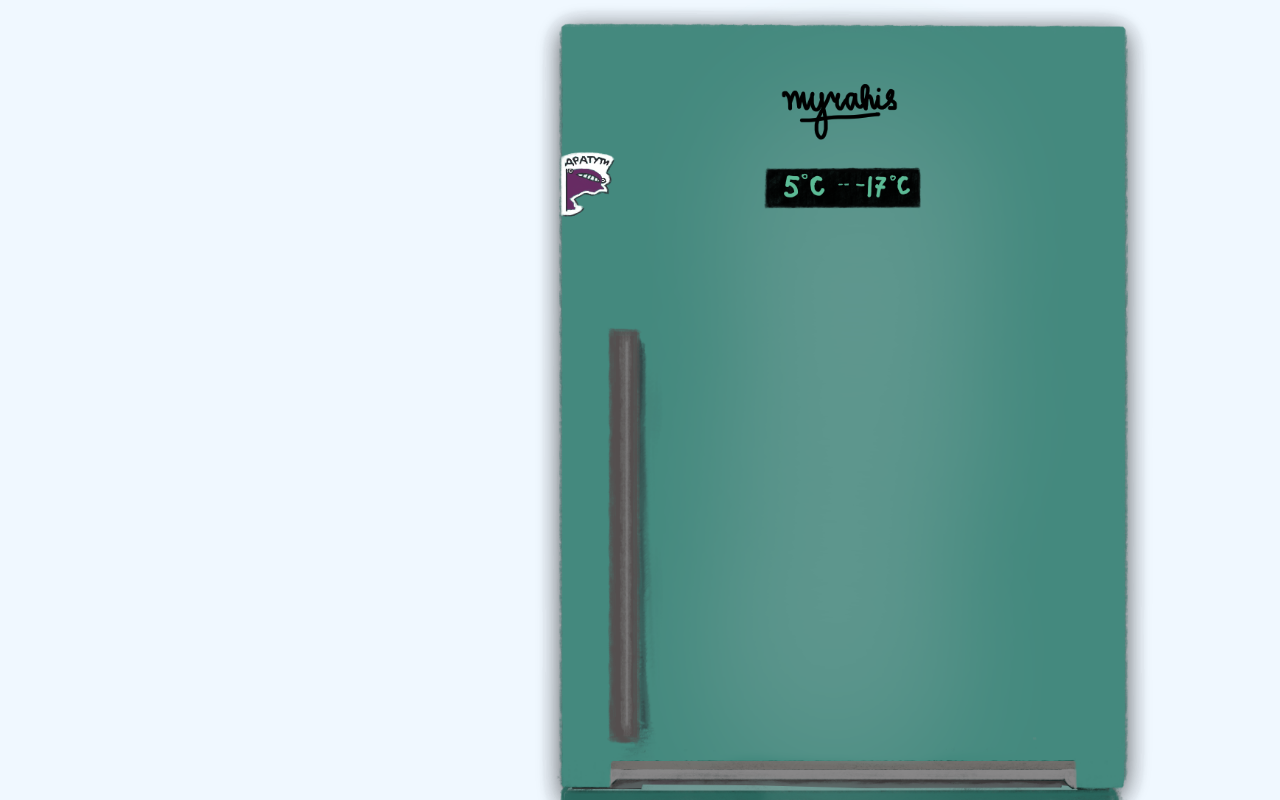
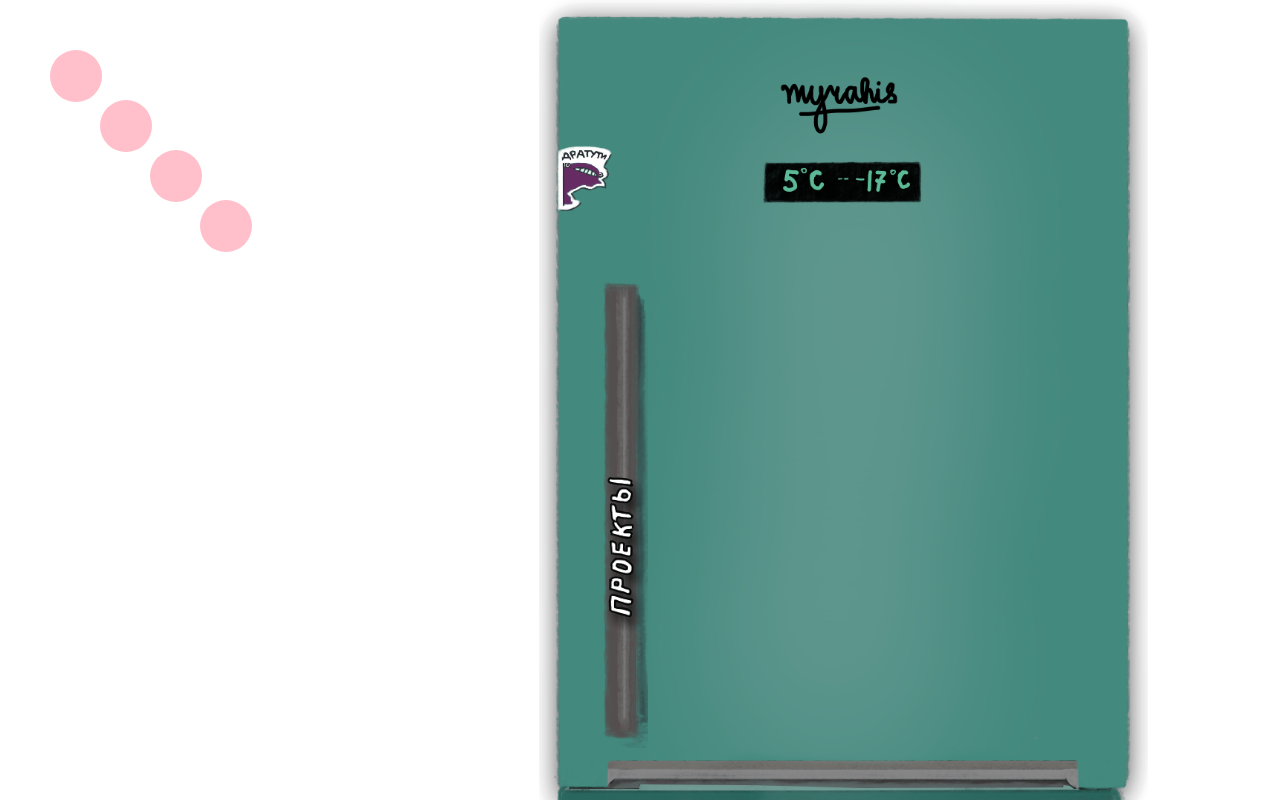
Before and after one commit to myrahkis/fridge-portfolio, a React (Vite) app: page / in a window 1280 px wide. Shown: the top 800 px of the page. Built offline with nearby package versions, Linux system fonts and the light colour scheme; a web font is replaced by a local one.

Commit message:
figuring out how to make future magnents move

```diff
--- a/src/App.jsx
+++ b/src/App.jsx
@@ -1,31 +1,173 @@
-import styled from "styled-components";
+import styled, { css } from "styled-components";
 import GlobalStyles from "./styles/GlobalStyles";
-import { useState } from "react";
+import { createRef, useEffect, useRef, useState } from "react";
 // import img from './'
 const StyledApp = styled.div`
   display: flex;
   justify-content: center;
   width: 161rem;
   height: 100vh;
-  background-color: aliceblue;
+  /* background-color: aliceblue; */
+`;
+
+const Background = styled.div`
+  background-image: ${(props) =>
+    props.isOpen
+      ? css`url("/холодос-открытый-с-ящиками.png")`
+      : css`url("/холодос-закрытый-без-ручки.png")`};
+
+  width: 100%;
+  background-size: contain;
+  background-repeat: no-repeat;
+  background-position: center;
+  position: relative;
+`;
+
+const Btn = styled.button`
+  height: fit-content;
+  background-color: transparent;
+`;
+
+const Handle = styled.img`
+  height: 45rem;
+  position: absolute;
+  left: 35.4%;
+  bottom: 5rem;
+`;
+
+const Magnet = styled.span`
+  position: absolute;
+  width: 5rem;
+  height: 5rem;
+  border-radius: 50%;
+  background: pink;
+
+  &#magnet0 {
+    left: 50px;
+    top: 50px;
+  }
+  &#magnet1 {
+    left: 100px;
+    top: 100px;
+  }
+  &#magnet2 {
+    left: 150px;
+    top: 150px;
+  }
+  &#magnet3 {
+    left: 200px;
+    top: 200px;
+  }
 `;
 
 function App() {
   const [isOpen, setIsOpen] = useState(false);
+  const elementsCount = 4;
+  const magnets = useRef([...Array(elementsCount)].map(() => createRef()));
+
+  console.log(magnets);
+
+  // console.log(magnet);
+
+  // const setCallbackRef = (index) => (magnet) => {
+  //   magnets[index].current = magnet;
+
+  //   magnet.ondragstart = function () {
+  //     return false;
+  //   };
+
+  //   magnet.onmousedown = function (event) {
+  //     moveAt(event.pageX, event.pageY);
+
+  //     function moveAt(pageX, pageY) {
+  //       magnet.style.left = pageX - magnet.offsetWidth / 2 + "px";
+  //       magnet.style.top = pageY - magnet.offsetHeight / 2 + "px";
+  //     }
+
+  //     function onMouseMove(event) {
+  //       moveAt(event.pageX, event.pageY);
+  //     }
+
+  //     document.addEventListener("mousemove", onMouseMove);
+
+  //     magnet.onmouseup = function () {
+  //       document.removeEventListener("mousemove", onMouseMove);
+  //       magnet.onmouseup = null;
+  //     };
+  //   };
+  //   // Лучшее место для DOM-операций
+  // };
+
+  useEffect(function () {
+    const magnetsRefs = magnets.current;
+
+    function drag(magnet) {
+      magnet.current.ondragstart = function () {
+        return false;
+      };
+
+      magnet.current.onmousedown = function (event) {
+        moveAt(event.pageX, event.pageY);
+
+        function moveAt(pageX, pageY) {
+          magnet.current.style.left =
+            pageX - magnet.current.offsetWidth / 2 + "px";
+          magnet.current.style.top =
+            pageY - magnet.current.offsetHeight / 2 + "px";
+        }
+
+        function onMouseMove(event) {
+          moveAt(event.pageX, event.pageY);
+        }
+
+        document.addEventListener("mousemove", onMouseMove);
+
+        magnet.current.onmouseup = function () {
+          document.removeEventListener("mousemove", onMouseMove);
+          magnet.current.onmouseup = null;
+        };
+      };
+
+      // function listener(e) {
+      //   magnet.current.style.left = e.pageX - 50 + "px";
+      //   magnet.current.style.top = e.pageY - 50 + "px";
+      // }
+
+      // magnet.current.addEventListener("mousedown", (e) => {
+      //   document.addEventListener("mousemove", listener);
+      // });
+
+      // magnet.current.addEventListener("mouseup", (e) => {
+      //   document.removeEventListener("mousemove", listener);
+      // });
+    }
+
+    magnets.current.forEach((magnet) => drag(magnet));
+
+    // return () => {
+    //   magnetsRefs.forEach((ref) => {
+    //     ref.current = null; // Очистка рефов
+    //   });
+    // };
+  }, []);
 
   return (
     <StyledApp>
       <GlobalStyles />
-      <div
-        onClick={() => setIsOpen(!isOpen)}
-        style={{ display: "flex", cursor: "pointer" }}
-      >
-        {isOpen ? (
-          <img src="/холодос-открытый-с-ящиками.png" />
-        ) : (
-          <img src="/холодос-закрытый-готовый.png" />
-        )}
-      </div>
+      <Background isOpen={isOpen}>
+        <div>
+          {magnets.current.map((ref, index) => (
+            <Magnet key={index} ref={ref} id={`magnet${index}`}></Magnet>
+          ))}
+          {/* <Magnet ref={magnet}></Magnet>
+          <Magnet ref={magnet}></Magnet>
+          <Magnet ref={magnet}></Magnet>
+          <Magnet ref={magnet}></Magnet> */}
+        </div>
+        <Btn onClick={() => setIsOpen((o) => !o)}>
+          <Handle src="/ручка.png" />
+        </Btn>
+      </Background>
     </StyledApp>
   );
 }
```
Also changed, not shown: public/ручка.png (added), public/холодос-закрытый-без-ручки.png (added).
